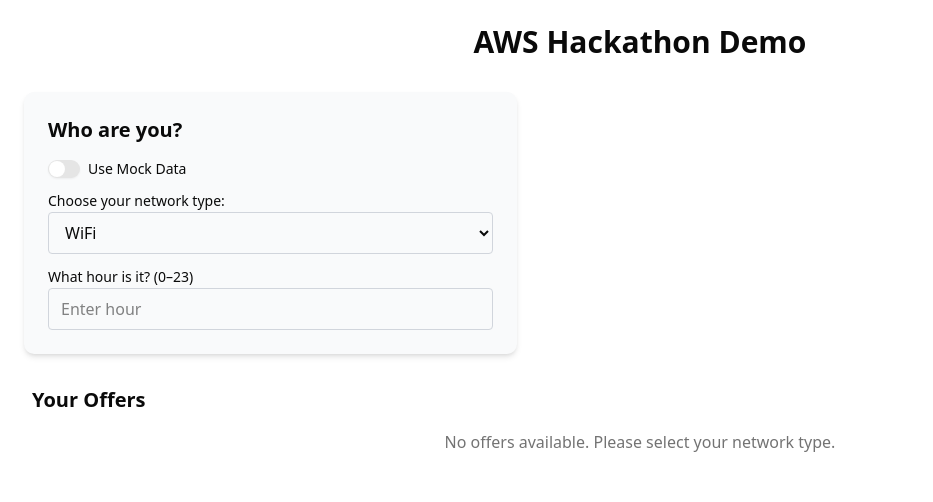
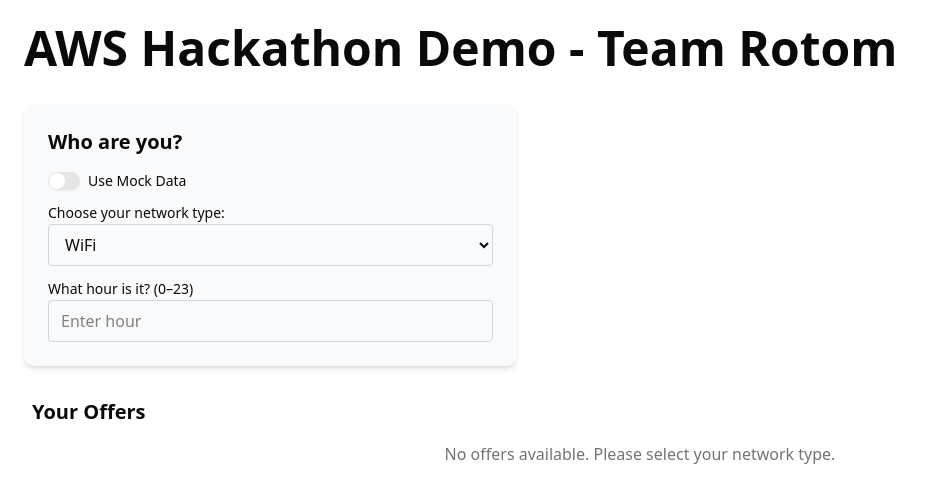
Before and after one commit to ashmoreinc/AWS-Hackathon, a Next.js app in the folder nextjs-app/: page / in a window 1280 px wide. Shown: the top 502 px of the page, without its empty margins (0-933 px from the left). Built offline with nearby package versions, Linux system fonts and the light colour scheme; no server answers.

Commit message:
add team name

```diff
--- a/nextjs-app/src/app/page.tsx
+++ b/nextjs-app/src/app/page.tsx
@@ -60,7 +60,7 @@
 
   return (
     <main className="flex flex-col max-w-7xl mx-auto p-6 space-y-8">
-      <h1 className="text-3xl font-bold text-center">AWS Hackathon Demo</h1>
+      <h1 className="text-5xl font-bold">AWS Hackathon Demo - Team Rotom</h1>
 
       {/* User Input Section */}
       <section className="p-6 rounded-lg shadow-md bg-gray-50 w-2/5">
```
